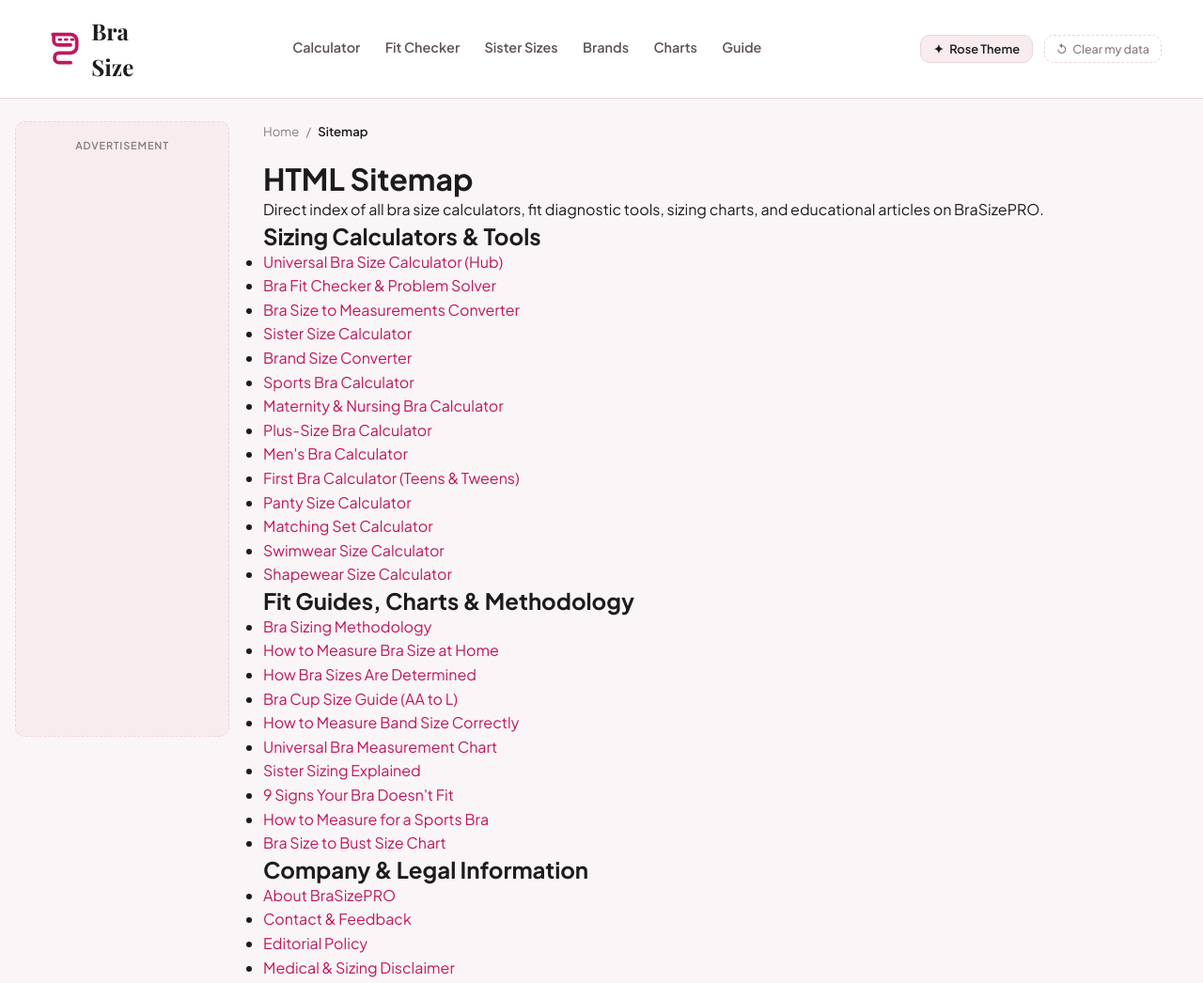
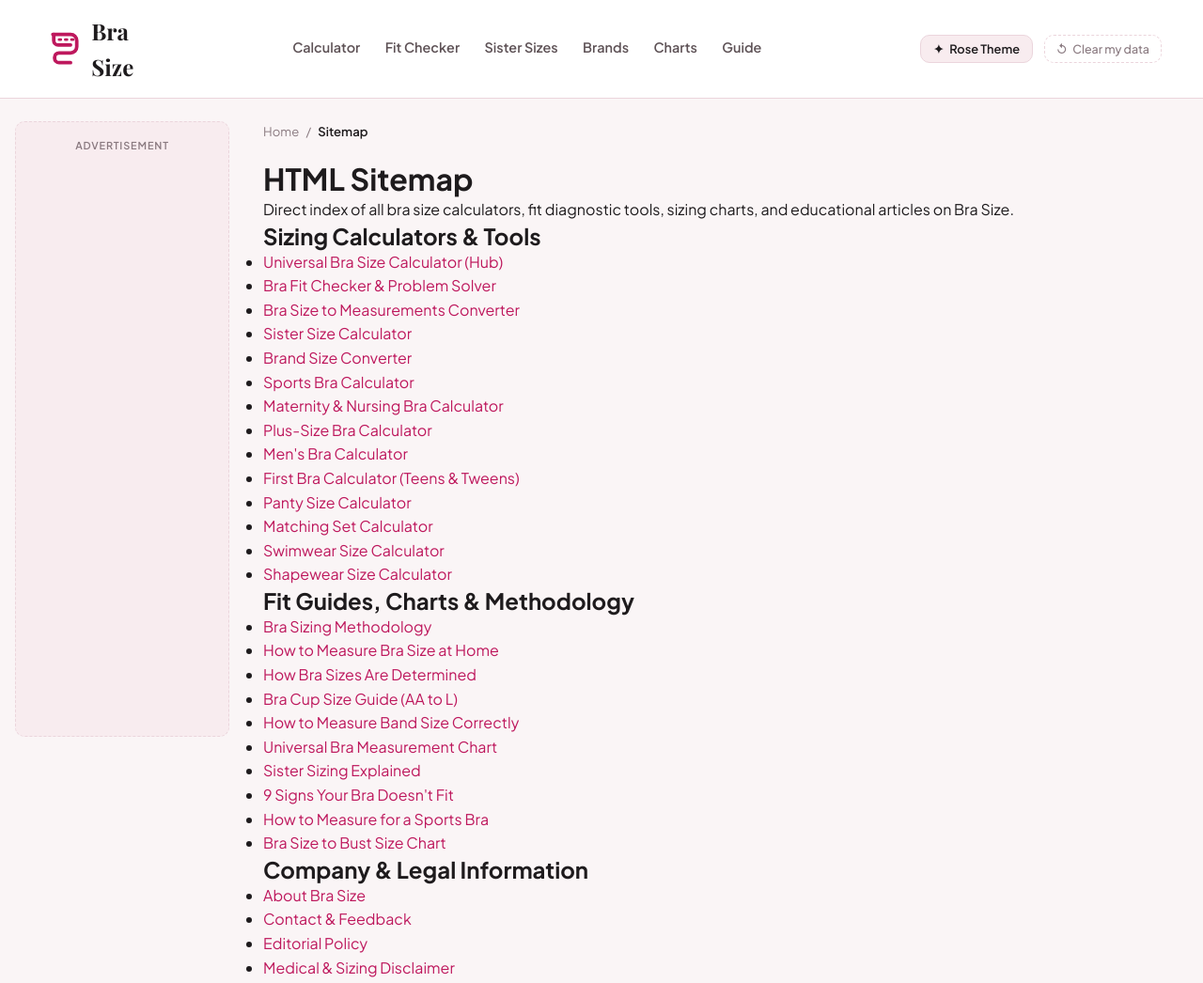
Before and after one commit to sharpedge74-cmyk/Bra-Size-Pro, a Jekyll site: the page built from _pages/sitemap.html, in a window 1280 px wide and 1400 px high. Shown: the top 1046 px of the window at 94% size. Built offline with Jekyll 4.4.1, drawn with Linux system fonts in a browser that asks for light colours; some web fonts are replaced.

Commit message:
Replace BraSizePRO text with Bra Size

```diff
--- a/_pages/sitemap.html
+++ b/_pages/sitemap.html
@@ -1,7 +1,7 @@
 ---
 layout: page
 title: "HTML Sitemap"
-description: "Direct index of all bra size calculators, fit diagnostic tools, sizing charts, and educational articles on BraSizePRO."
+description: "Direct index of all bra size calculators, fit diagnostic tools, sizing charts, and educational articles on Bra Size."
 permalink: /sitemap
 breadcrumb_label: "Sitemap"
 ---
@@ -40,7 +40,7 @@
 
 <h2>Company & Legal Information</h2>
 <ul>
-  <li><a href="/about">About BraSizePRO</a></li>
+  <li><a href="/about">About Bra Size</a></li>
   <li><a href="/contact">Contact & Feedback</a></li>
   <li><a href="/editorial-policy">Editorial Policy</a></li>
   <li><a href="/disclaimer">Medical & Sizing Disclaimer</a></li>
```
